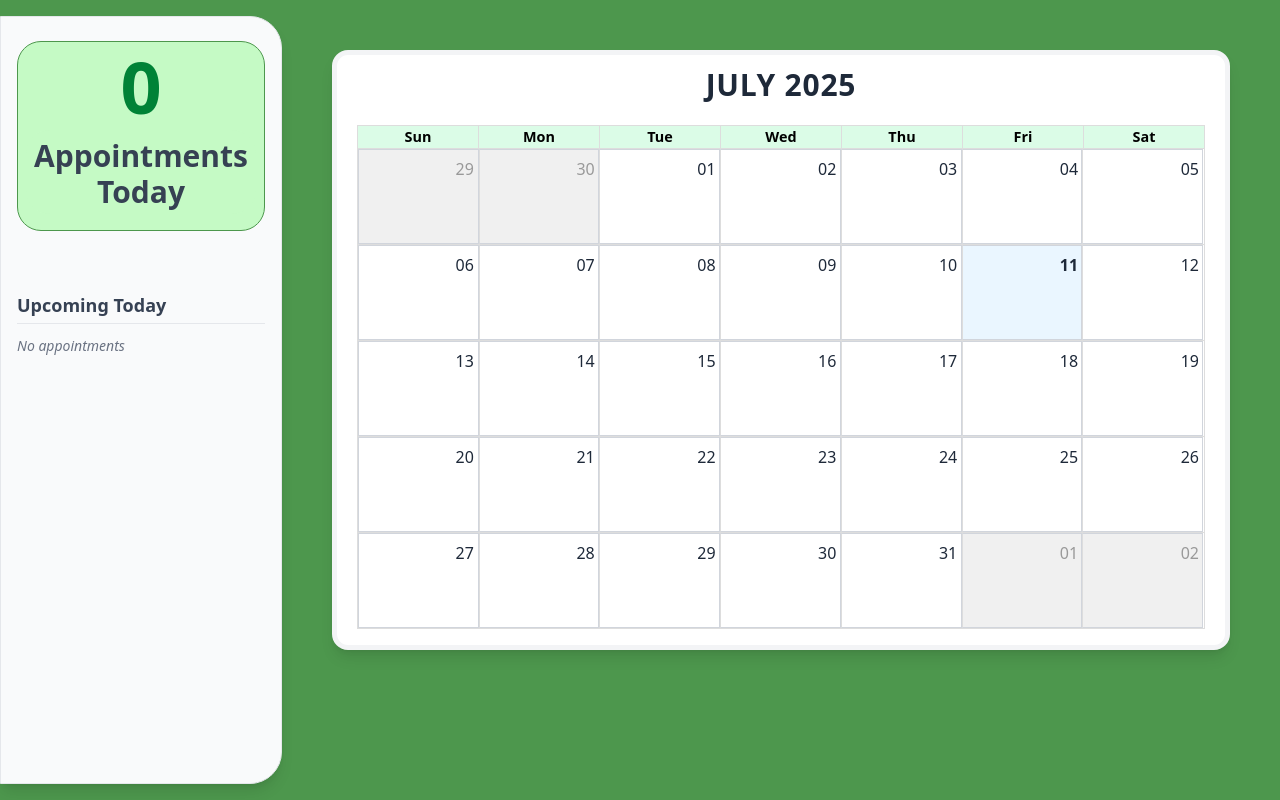
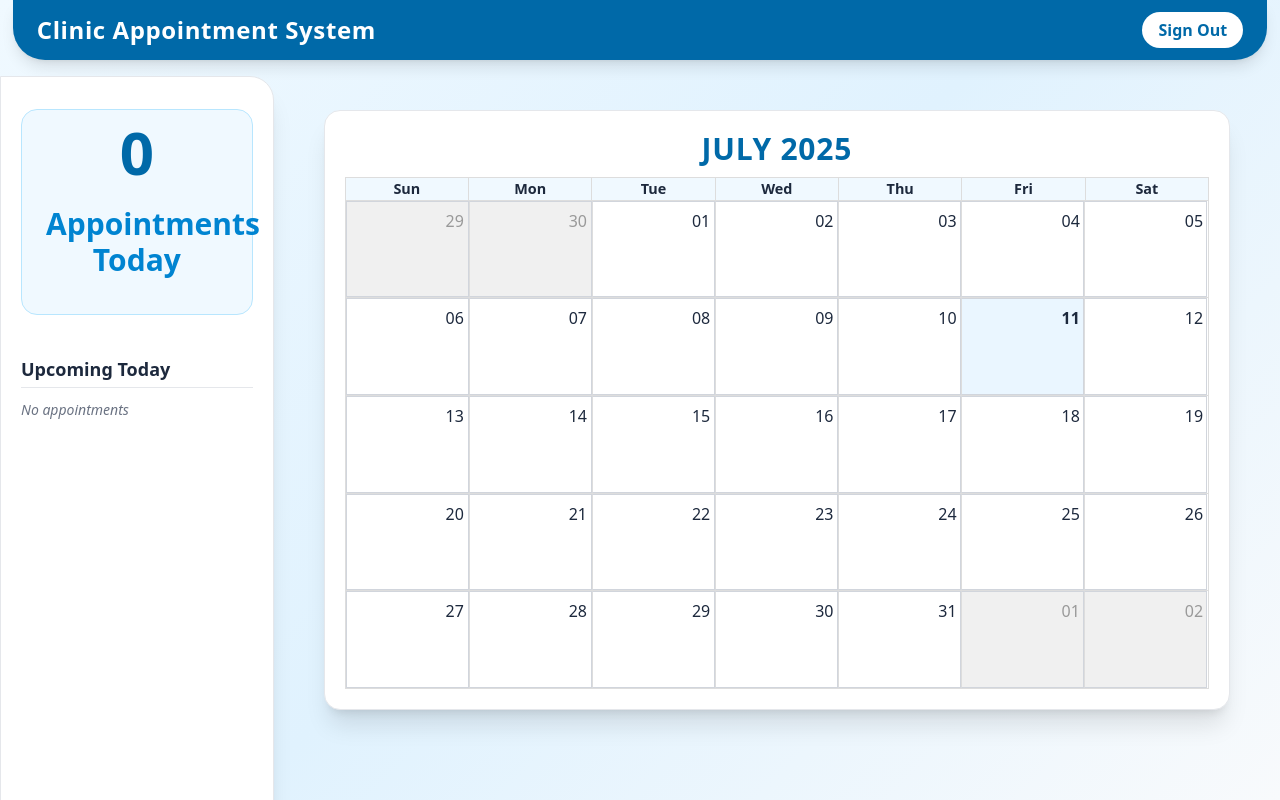
Before and after one commit to anoopvikram/Clinic-calendar, a React (Vite) app: page /calendar in a window 1280 px wide. Built offline with nearby package versions, Linux system fonts and the light colour scheme.

Commit message:
Added navbar, rewrote css, functionalities improved

```diff
--- /dev/null
+++ b/src/components/Navbar.jsx
@@ -0,0 +1,19 @@
+import React from 'react';
+import { useNavigate } from 'react-router-dom';
+
+export const Navbar = () => {
+  const navigate = useNavigate();
+
+  const handleSignOut = () => {
+    navigate('/');
+  };
+
+  return (
+    <div className="navbar">
+      <h1 className="navbar-title">Clinic Appointment System</h1>
+      <button onClick={handleSignOut} className="navbar-button">
+        Sign Out
+      </button>
+    </div>
+  );
+};
--- a/src/index.css
+++ b/src/index.css
@@ -3,17 +3,39 @@
 html,
 body {
     width: 100%;
-    background-color: rgb(77, 151, 77);
+    background: linear-gradient(135deg, #f0f9ff, #e0f2fe, #f8fafc);
     color: white;
     scroll-behavior: smooth;
     overflow-x: hidden;
 }
+body {
+  overflow: hidden;
+}
+
+.calendar-page {
+  height: 100vh;
+  overflow: hidden;
+}
+
 
 @layer components {
     main {
         @apply w-full overflow-x-hidden;
     }
 
+    /*NAVBAR*/
+
+    .navbar {
+  @apply w-49/50 mx-auto flex items-center justify-between px-6 py-3 bg-sky-700 text-white rounded-b-4xl shadow-lg;
+}
+
+.navbar-title {
+  @apply text-2xl font-bold tracking-wide;
+}
+
+.navbar-button {
+  @apply bg-white text-sky-700 px-4 py-1.5 rounded-full font-semibold hover:bg-sky-100 transition;
+}
 
     /*LOGIN PAGE*/
 
@@ -21,7 +43,7 @@ body {
   @apply grid grid-cols-2 h-screen;
 
   .login-left {
-        @apply flex flex-col justify-center items-center bg-green-600 text-white p-8;
+    @apply flex flex-col justify-center items-center bg-sky-600 text-white p-8;
 
     .login-heading {
       @apply text-4xl font-bold mb-4;
@@ -32,91 +54,101 @@ body {
     }
   }
 
-
   .login-right {
-        @apply flex items-center justify-center bg-gray-100;
+    @apply flex items-center justify-center bg-slate-50;
 
     .login-form {
-          @apply bg-white p-8 rounded-xl shadow space-y-4 w-1/2 h-1/2;
+      @apply bg-white p-8 rounded-2xl shadow-xl space-y-4 w-1/2 h-1/2;
 
-          .form-heading{
-            @apply text-green-600 text-3xl font-bold mb-4 text-center
+      .form-heading {
+        @apply text-sky-600 text-3xl font-bold mb-4 text-center;
       }
     }
 
     .form-title {
-          @apply text-xl font-bold text-center;
+      @apply text-xl font-bold text-center text-slate-700;
     }
 
     .login-input {
-          @apply border text-black border-gray-300 p-2 rounded w-full;
+      @apply border text-slate-800 border-gray-300 p-3 rounded w-full bg-white;
     }
 
     .login-button {
-          @apply bg-green-600 text-white w-full py-2 rounded hover:bg-green-700;
+      @apply bg-sky-600 text-white w-full py-2 rounded-xl font-semibold hover:bg-sky-700 transition;
     }
 
     .login-error {
-          @apply text-red-500 text-sm;
+      @apply text-red-500 text-sm font-medium;
+    }
   }
 }
 
-    }
 
-    /*APPOINTMENT FORM*/
+    /* APPOINTMENT FORM */
 
 .modal-overlay {
   @apply fixed inset-0 bg-[#00000067] flex justify-center items-center z-50;
 
   .modal-content {
-        @apply bg-white p-6 rounded-2xl shadow w-96 space-y-4;
+    @apply bg-white p-6 rounded-2xl shadow-2xl w-96 space-y-4 border border-gray-200;
 
     .modal-title {
-          @apply text-green-600 text-2xl font-bold text-center;
+      @apply text-sky-600 text-2xl font-bold text-center;
     }
 
     .appointment-form {
       @apply flex flex-col space-y-3;
 
       .form-input {
-            @apply border border-gray-300 p-2 rounded w-full text-black;
+        @apply border border-gray-300 p-3 rounded-xl w-full text-slate-800 bg-slate-50 focus:ring-2 focus:ring-sky-300 outline-none;
       }
 
       .form-actions {
         @apply flex justify-between space-x-3 pt-2;
 
         .form-save-btn {
-              @apply bg-green-600 text-white px-4 py-2 rounded hover:bg-green-700;
+          @apply bg-sky-600 text-white px-4 py-2 rounded-xl hover:bg-sky-700 transition;
         }
 
         .form-cancel-btn {
-              @apply bg-gray-300 text-gray-800 px-4 py-2 rounded hover:bg-gray-400;
+          @apply bg-slate-200 text-slate-800 px-4 py-2 rounded-xl hover:bg-slate-300 transition;
         }
 
-            .form-delete-btn{
-              @apply bg-red-300 text-gray-800 px-4 py-2 rounded hover:bg-red-400;
+        .form-delete-btn {
+          @apply bg-rose-500/90 text-white px-4 py-2 rounded-xl hover:bg-rose-600 transition;
         }
       }
     }
   }
 }
 
+
     /*CalendarPage*/
+    .calendar-page{
+      .date-picker-container {
+        @apply flex justify-center items-center mt-5 -mb-8;
+      }
 
-    /* Calendar Container */
-    .calendar-container{
-      @apply flex flex-row h-dvh;
+      .date-picker {
+        @apply font-bold bg-white text-black p-2 rounded-full border-2 border-gray-200 mb-0 shadow-2xl;
+      }
+
+    }
+
+    /* CALENDAR CONTAINER */
+.calendar-container {
+  @apply flex flex-row  mb-0 p-0 h-dvh items-start;
 
   .rbc-calendar {
-        @apply bg-white w-3/4 text-gray-800 rounded-2xl shadow-lg overflow-hidden border-5 border-gray-100 px-5 pb-4;
+    @apply bg-white w-3/4  text-slate-800 rounded-2xl shadow-xl overflow-hidden border border-gray-200 p-5;
   }
 
   .rbc-toolbar {
-        @apply flex justify-center items-center py-3 text-xl font-bold text-gray-700 mb-6;
+    @apply flex justify-center items-center text-2xl font-bold text-slate-800;
   }
 
   .rbc-toolbar-label {
-        @apply text-3xl tracking-wide uppercase text-gray-800;
+    @apply text-3xl tracking-wide font-black uppercase text-sky-700;
   }
 
   .rbc-month-view {
@@ -124,7 +156,7 @@ body {
   }
 
   .rbc-header {
-        @apply text-center text-base font-semibold bg-green-100 text-black py-3 border-b border-gray-300;
+    @apply text-center text-base font-semibold bg-sky-50 text-slate-800 py-3 border-b border-gray-300;
   }
 
   .rbc-date-cell {
@@ -132,19 +164,19 @@ body {
   }
 
   .rbc-today {
-        @apply bg-red-100;
+    @apply bg-sky-100 border-sky-400 border;
   }
 
   .rbc-off-range {
-        @apply text-gray-400;
+    @apply text-slate-400;
   }
 
   .rbc-off-range-bg {
-        @apply bg-gray-100;
+    @apply bg-slate-50;
   }
 
   .rbc-event {
-        @apply bg-green-600 text-white text-xs rounded-full px-3 py-1 mb-1 shadow cursor-pointer transition hover:bg-green-700;
+    @apply bg-sky-600 text-white text-xs rounded-full px-3 py-1 mb-1 shadow cursor-pointer transition hover:bg-sky-700;
   }
 
   .rbc-event-content {
@@ -152,7 +184,7 @@ body {
   }
 
   .rbc-show-more {
-        @apply text-blue-600 text-xs underline cursor-pointer;
+    @apply text-sky-600 text-xs underline cursor-pointer;
   }
 
   .rbc-overlay {
@@ -160,7 +192,7 @@ body {
   }
 
   .rbc-overlay-header {
-        @apply font-semibold text-sm mb-2 text-gray-800;
+    @apply font-semibold text-sm mb-2 text-slate-800;
   }
 
   .rbc-month-row {
@@ -172,39 +204,47 @@ body {
   }
 
   .adjacent-month-day {
-        @apply bg-gray-200 text-gray-500 pointer-events-none;
+    @apply bg-slate-100 text-slate-400 pointer-events-none;
+  }
 }
 
-      /*SIDEBAR*/
+/* SIDEBAR */
 
   .sidebar {
-      @apply w-72 h-48/50 my-auto bg-gray-50 shadow-lg rounded-r-4xl p-4 border border-gray-200;
+    @apply hidden md:block w-72 h-48/50 my-auto bg-white shadow-xl rounded-r-3xl p-5 border border-gray-200 overflow-y-auto;
+  }
 
+  /* Hide scrollbar cross-browser */
+  .sidebar::-webkit-scrollbar {
+    display: none;
+  }
+  .sidebar {
+    -ms-overflow-style: none;
+    scrollbar-width: none;
   }
 
   .sidebar-section {
     @apply mb-6;
   }
 
-    .total{
-      @apply bg-[#c5fac5] p-2 rounded-3xl
-    }
   .sidebar-title {
-      @apply text-lg font-semibold text-gray-700 mb-3 border-b border-gray-200 pb-1;
+    @apply text-lg font-semibold text-slate-800 mb-3 border-b border-gray-200 pb-1;
   }
 
-    .total{
-      @apply text-center text-3xl font-extrabold my-2 border-1 border-[#4D974D];
-      h2{
+  .total {
+    @apply bg-sky-50 p-3 rounded-2xl text-center text-3xl font-extrabold my-3 border border-sky-200 text-sky-600;
+  }
+
+  .total h2 {
     @apply border-0;
   }
-    }
+
   .sidebar-count {
-      @apply text-center text-7xl font-bold text-green-700;
+    @apply text-center text-6xl font-bold text-sky-700;
   }
 
-    .upcoming{
-      @apply mt-15;
+  .upcoming {
+    @apply mt-10;
   }
 
   .sidebar-empty {
@@ -216,21 +256,20 @@ body {
   }
 
   .sidebar-appointment {
-      @apply border border-gray-300 rounded p-2 bg-green-50;
+    @apply border border-gray-300 rounded-xl p-3 bg-slate-50 shadow;
   }
 
   .appointment-time {
-      @apply text-xs font-semibold text-gray-600;
+    @apply text-xs font-semibold text-sky-600;
   }
 
   .appointment-patient {
-      @apply text-base font-medium text-gray-800;
+    @apply text-base font-medium text-slate-800;
   }
 
   .appointment-doctor {
     @apply text-sm text-gray-600;
   }
-  }
 
 
 }
--- a/src/pages/CalendarPage.jsx
+++ b/src/pages/CalendarPage.jsx
@@ -1,4 +1,4 @@
-import React, { useState } from 'react';
+import React, { useState, useEffect } from 'react';
 import { Calendar, dateFnsLocalizer } from 'react-big-calendar';
 import format from 'date-fns/format';
 import parse from 'date-fns/parse';
@@ -8,6 +8,7 @@ import enUS from 'date-fns/locale/en-US';
 import '../index.css';
 import { AppointmentFormModal } from '../components/AppointmentFormModal';
 import { Sidebar } from '../components/Sidebar';
+import { Navbar } from '../components/Navbar';
 
 const locales = {
   'en-US': enUS,
@@ -27,6 +28,98 @@ export const CalendarPage = () => {
   const [selectedDate, setSelectedDate] = useState('');
   const [editingEvent, setEditingEvent] = useState(null);
   const [currentMonth, setCurrentMonth] = useState(new Date().getMonth());
+  const [isMobile, setIsMobile] = useState(window.innerWidth <= 640);
+  const [currentDate, setCurrentDate] = useState(new Date());
+
+  // Window resize detection
+  useEffect(() => {
+    const handleResize = () => {
+      setIsMobile(window.innerWidth <= 640);
+    };
+    window.addEventListener('resize', handleResize);
+    return () => window.removeEventListener('resize', handleResize);
+  }, []);
+
+  // Scroll detection for mobile
+  useEffect(() => {
+  if (!isMobile) return;
+
+  let lastTouchY = 0;
+  let lastChangeTime = Date.now();
+
+  const threshold = 50;
+  const throttleDelay = 300;
+
+  const isInsideCalendar = (el) => {
+    return el.closest('.rbc-calendar'); // class from react-big-calendar root
+  };
+
+  const handleWheel = (e) => {
+    if (isInsideCalendar(e.target)) return;  // skip if inside calendar
+
+    const now = Date.now();
+    if (now - lastChangeTime < throttleDelay) return;
+
+    if (e.deltaY > threshold) {
+      setCurrentDate(prev => {
+        const next = new Date(prev);
+        next.setDate(next.getDate() + 1);
+        return next;
+      });
+      lastChangeTime = now;
+    } else if (e.deltaY < -threshold) {
+      setCurrentDate(prev => {
+        const prevDate = new Date(prev);
+        prevDate.setDate(prevDate.getDate() - 1);
+        return prevDate;
+      });
+      lastChangeTime = now;
+    }
+  };
+
+  const handleTouchStart = (e) => {
+    lastTouchY = e.touches[0].clientY;
+  };
+
+  const handleTouchMove = (e) => {
+    if (isInsideCalendar(e.target)) return;  // skip if inside calendar
+
+    const now = Date.now();
+    if (now - lastChangeTime < throttleDelay) return;
+
+    const currentY = e.touches[0].clientY;
+    const deltaY = currentY - lastTouchY;
+
+    if (deltaY > threshold) {
+      setCurrentDate(prev => {
+        const prevDate = new Date(prev);
+        prevDate.setDate(prevDate.getDate() - 1);
+        return prevDate;
+      });
+      lastChangeTime = now;
+    } else if (deltaY < -threshold) {
+      setCurrentDate(prev => {
+        const next = new Date(prev);
+        next.setDate(next.getDate() + 1);
+        return next;
+      });
+      lastChangeTime = now;
+    }
+
+    lastTouchY = currentY;
+  };
+
+  window.addEventListener('wheel', handleWheel, { passive: true });
+  window.addEventListener('touchstart', handleTouchStart, { passive: true });
+  window.addEventListener('touchmove', handleTouchMove, { passive: true });
+
+  return () => {
+    window.removeEventListener('wheel', handleWheel);
+    window.removeEventListener('touchstart', handleTouchStart);
+    window.removeEventListener('touchmove', handleTouchMove);
+  };
+}, [isMobile]);
+
 
   const CustomToolbar = ({ label }) => (
     <div className="rbc-toolbar">
@@ -35,33 +128,25 @@ export const CalendarPage = () => {
   );
 
   const handleSelectSlot = ({ start }) => {
-    if (start.getMonth() !== currentMonth) return; // block selection
+    if (start.getMonth() !== currentMonth) return;
     setSelectedDate(format(start, 'yyyy-MM-dd'));
     setModalOpen(true);
   };
 
-
   const handleSaveAppointment = (appointment) => {
     if (appointment.id) {
-        // edit mode
       const updatedEvents = events.map(ev =>
         ev.id === appointment.id ? appointment : ev
       );
       setEvents(updatedEvents);
       localStorage.setItem('appointments', JSON.stringify(updatedEvents));
     } else {
-        // add mode
       const newAppointment = { ...appointment, id: Date.now() };
       const updatedEvents = [...events, newAppointment];
       setEvents(updatedEvents);
       localStorage.setItem('appointments', JSON.stringify(updatedEvents));
     }
   };
-
-    const handleNavigate = (date) => {
-        setCurrentMonth(date.getMonth());
-    };
-
 
   const handleSelectEvent = (event) => {
     setSelectedDate(format(event.start, 'yyyy-MM-dd'));
@@ -84,11 +169,25 @@ export const CalendarPage = () => {
     return {};
   };
 
-
-
   return (
     <div className="calendar-page">
-      <div className='calendar-container'>
+      <Navbar />
+      {isMobile && (
+        <div className="date-picker-container">
+          <input
+            type="date"
+            value={format(currentDate, 'yyyy-MM-dd')}
+            onChange={(e) => {
+              const date = new Date(e.target.value);
+              setCurrentDate(date);
+              setCurrentMonth(date.getMonth());
+            }}
+            className="date-picker"
+          />
+        </div>
+      )}
+
+      <div className="calendar-container">
         <Sidebar events={events} currentDate={new Date()} />
 
         <Calendar
@@ -101,12 +200,15 @@ export const CalendarPage = () => {
           onSelectSlot={handleSelectSlot}
           onSelectEvent={handleSelectEvent}
           dayPropGetter={dayPropGetter}
-            onNavigate={handleNavigate}
-            components={{
-                toolbar: CustomToolbar
+          components={{ toolbar: CustomToolbar }}
+          date={currentDate}
+          onNavigate={(date) => {
+            setCurrentDate(date);
+            setCurrentMonth(date.getMonth());
           }}
+          views={isMobile ? ['day'] : ['month']}
+          view={isMobile ? 'day' : undefined}
           style={{ height: 600, margin: '50px' }}
-            views={['month']}
         />
 
         <AppointmentFormModal
--- a/vite.config.js
+++ b/vite.config.js
@@ -5,4 +5,5 @@ import tailwindcss from "@tailwindcss/vite";
 // https://vite.dev/config/
 export default defineConfig({
   plugins: [react(), tailwindcss()],
+
 })
```
Lines whose indentation alone changed are shown as unchanged.
